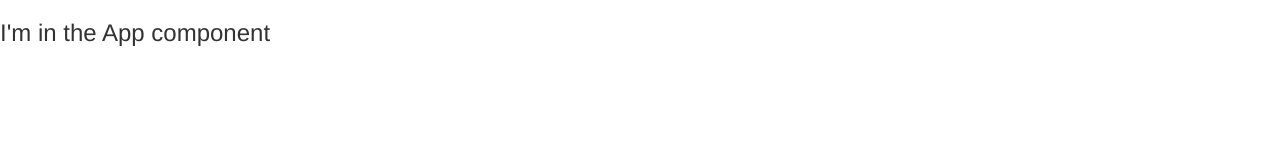
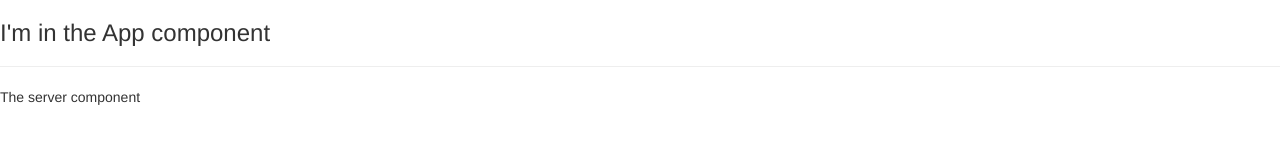
Before and after one commit to ZeroToHero-StepByStep/Angular2, an Angular app: page / in a window 1280 px wide. Shown: the top 160 px of the page. Built offline with nearby package versions, Linux system fonts and the light colour scheme.

Commit message:
17. Using customer component

```diff
--- a/src/app/app.component.html
+++ b/src/app/app.component.html
@@ -1 +1,2 @@
 <h3>I'm in the App component</h3>
+<hr> <app-server></app-server>
```
